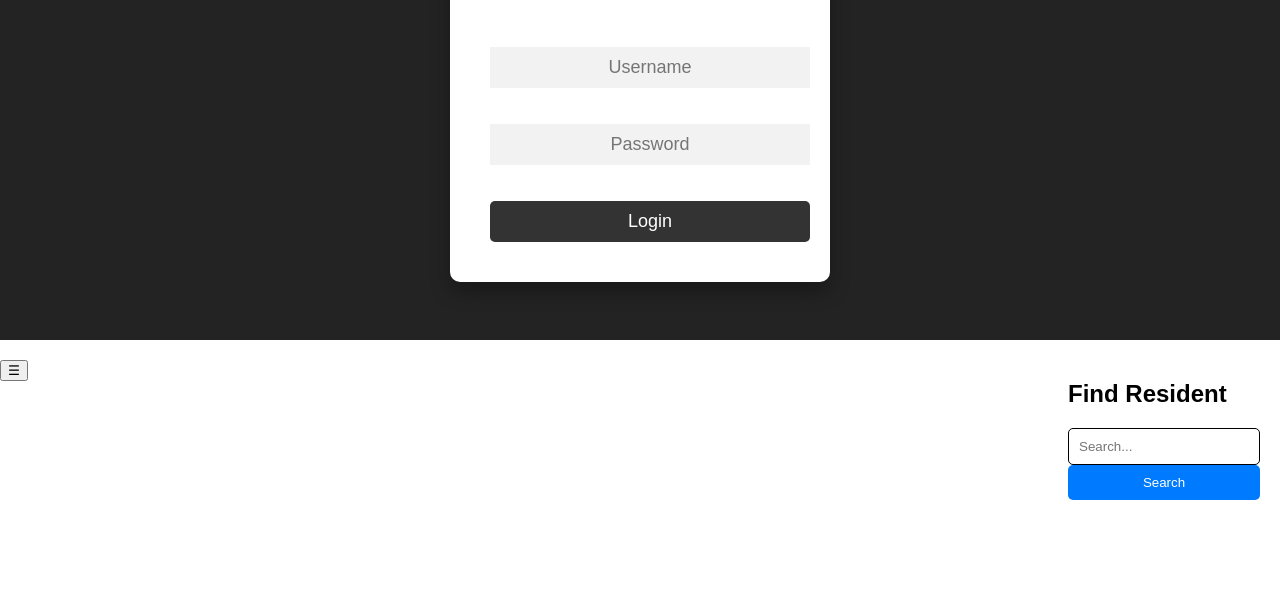
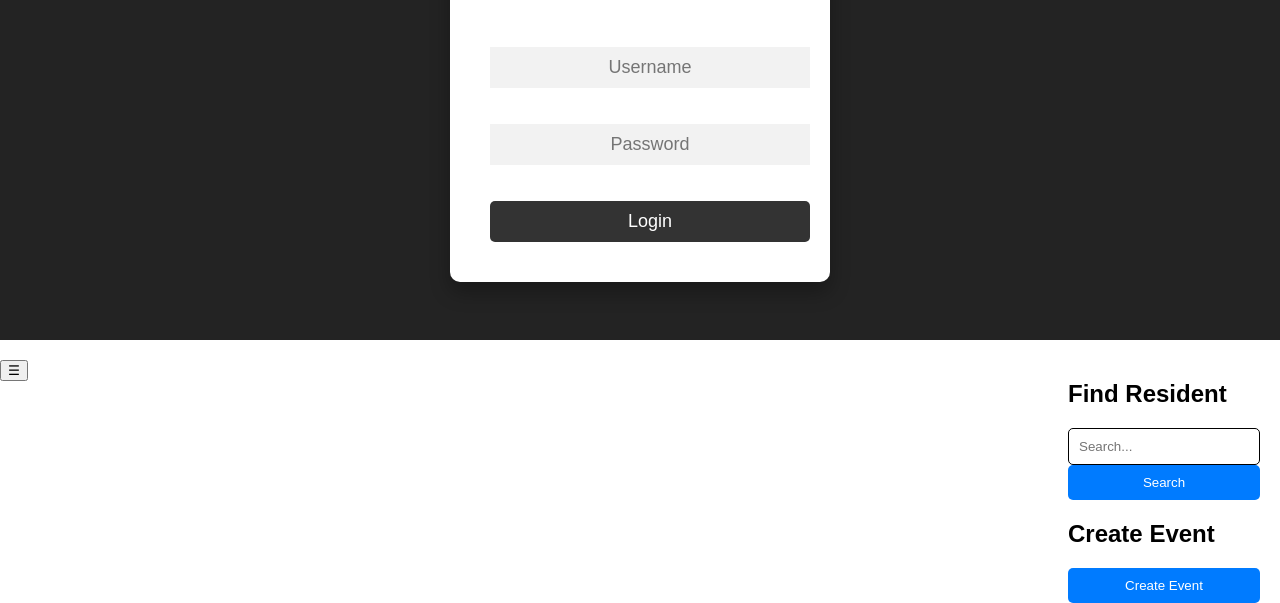
Before and after one commit to jovank2001/GOOD_APP, a website: page GUI/Practice/index.html in a window 1280 px wide. Shown: the part 460-1063 px from the top of the page. Before the commit the page ends 960 px from the top, so only its background shows below. Drawn offline with nearby package versions, Linux system fonts and the light colour scheme.

Commit message:
Create Event functionality starting

```diff
--- a/GUI/Practice/index.html
+++ b/GUI/Practice/index.html
@@ -64,6 +64,10 @@
                     <button class="search-button" id="searchButton" onclick="searchResident()">Search</button>
                     <div id="searchResult"></div> <!-- This is where the search results will be displayed -->
                 </div>
+                <h2>Create Event</h2>
+                <div class="createEvent-container">
+                    <button class="createEvent-button" id="createEventButton" onclick="createEvent()">Create Event</button>
+                </div>
             </div>
 
         <!-- Home Container -->
--- a/GUI/Practice/script.js
+++ b/GUI/Practice/script.js
@@ -104,6 +104,10 @@ function toggleSidebar() {
     }
 }
 
+function createEvent(){
+
+}
+
 document.getElementById('toggleSidebar').addEventListener('click', toggleSidebar);
 
 let currentMonth = new Date().getMonth();
--- a/GUI/Practice/styles.css
+++ b/GUI/Practice/styles.css
@@ -308,3 +308,22 @@ body, html {
     transition: width 0.5s;
     /* Other sidebar styles */
 }
+
+.createEvent-container {
+    margin-top: 20px;
+}
+
+.createEvent-button {
+    width: 100%;
+    padding: 10px;
+    border-radius: 5px;
+    box-sizing: border-box;
+    background-color: #007bff;
+    color: #fff;
+    border: none;
+    cursor: pointer;
+}
+
+.createEvent-button:hover {
+    background-color: #0056b3;
+}
```
